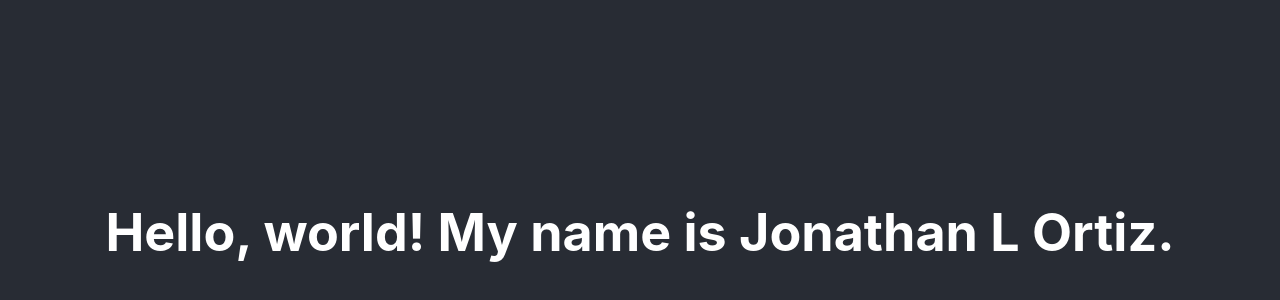
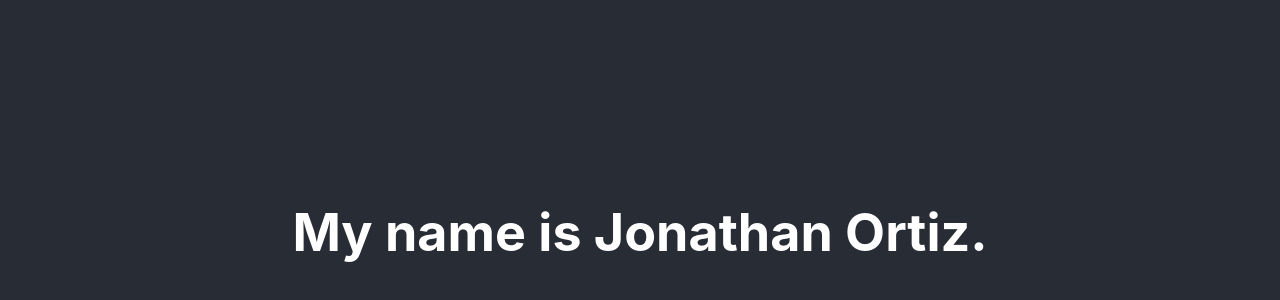
Before and after one commit to jolortiz/my-portfolio, a React (Create React App) app: page / in a window 1280 px wide. Shown: the part 168-468 px from the top of the page. Built offline with nearby package versions, Linux system fonts and the light colour scheme.

Commit message:
Update source

```diff
--- a/src/App.js
+++ b/src/App.js
@@ -7,7 +7,7 @@ export default class App extends React.Component {
     return (
       <div className="App">
         <div className="App-header">
-          <h1>Hello, world! My name is Jonathan L Ortiz.</h1>
+          <h1>My name is Jonathan Ortiz.</h1>
         </div>
       </div>
     );
```
